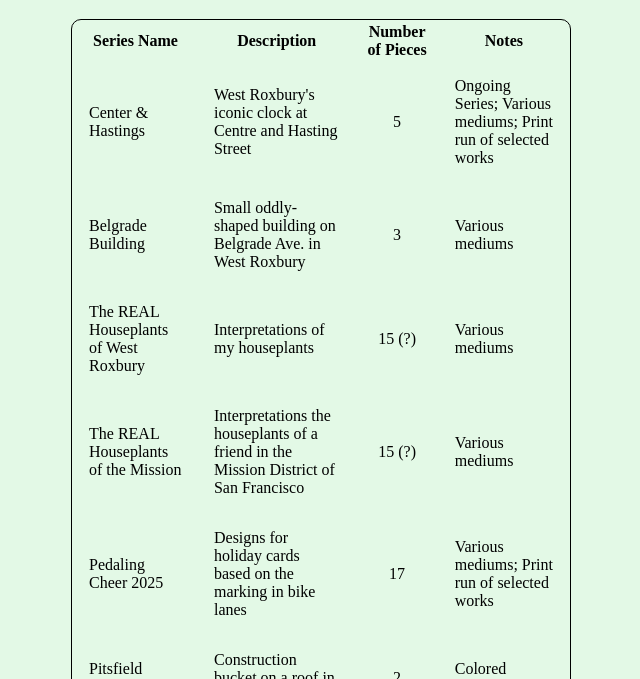
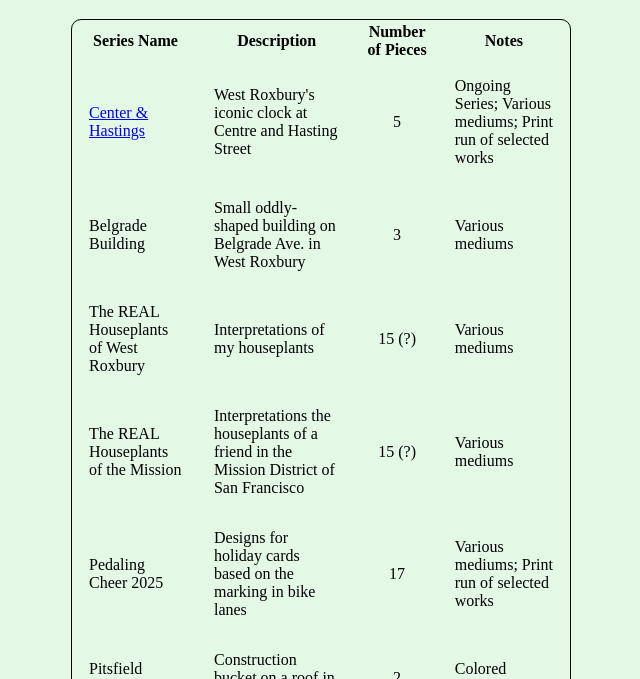
Before and after one commit to abligh79/art-website, a plain HTML site: page series_summary.html in a window 1280 px wide. Shown: the part 121-800 px from the top of the page, without its empty margins (319-959 px from the left). Drawn offline with Linux system fonts and the light colour scheme.

Commit message:
Added url

```diff
--- a/series_summary.html
+++ b/series_summary.html
@@ -71,7 +71,7 @@ th {
   </thead>
   <tbody>
     <tr>
-      <td>Center & Hastings</td>
+      <td><a href="centre_hastings.html">Center & Hastings</a></td>
       <td>West Roxbury's iconic clock at Centre and Hasting Street</td>
       <td class="align-cell">5</td>
       <td>Ongoing Series; Various mediums; Print run of selected works</td>
```
